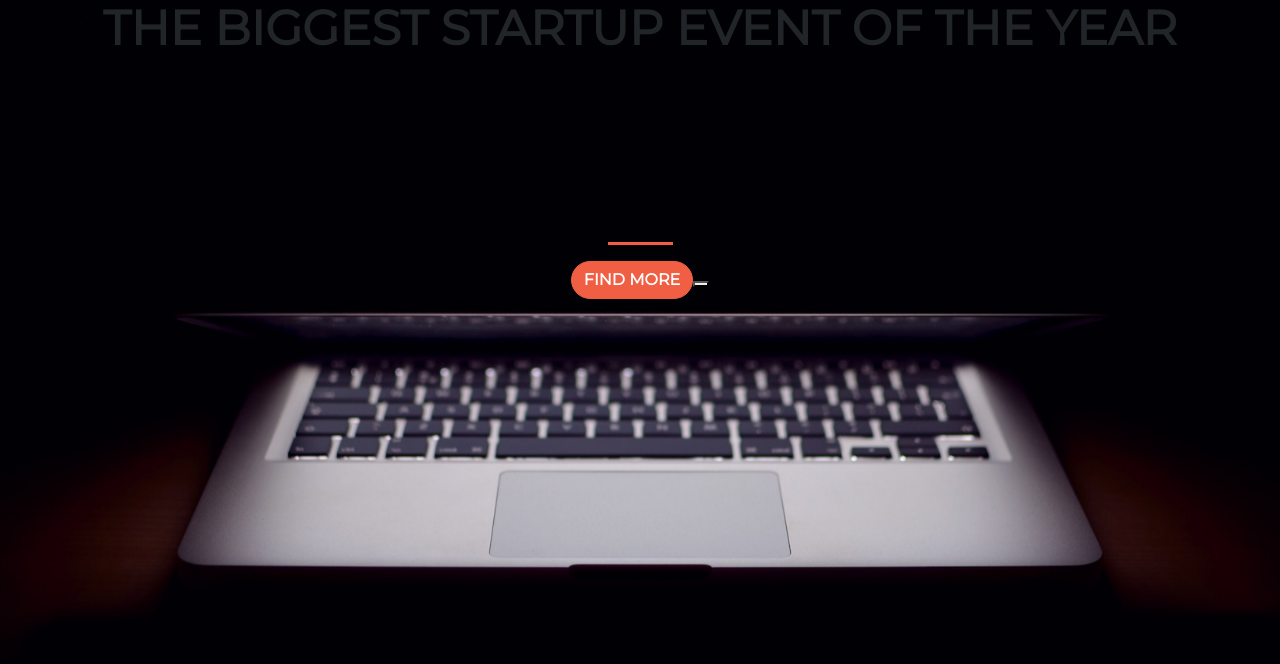
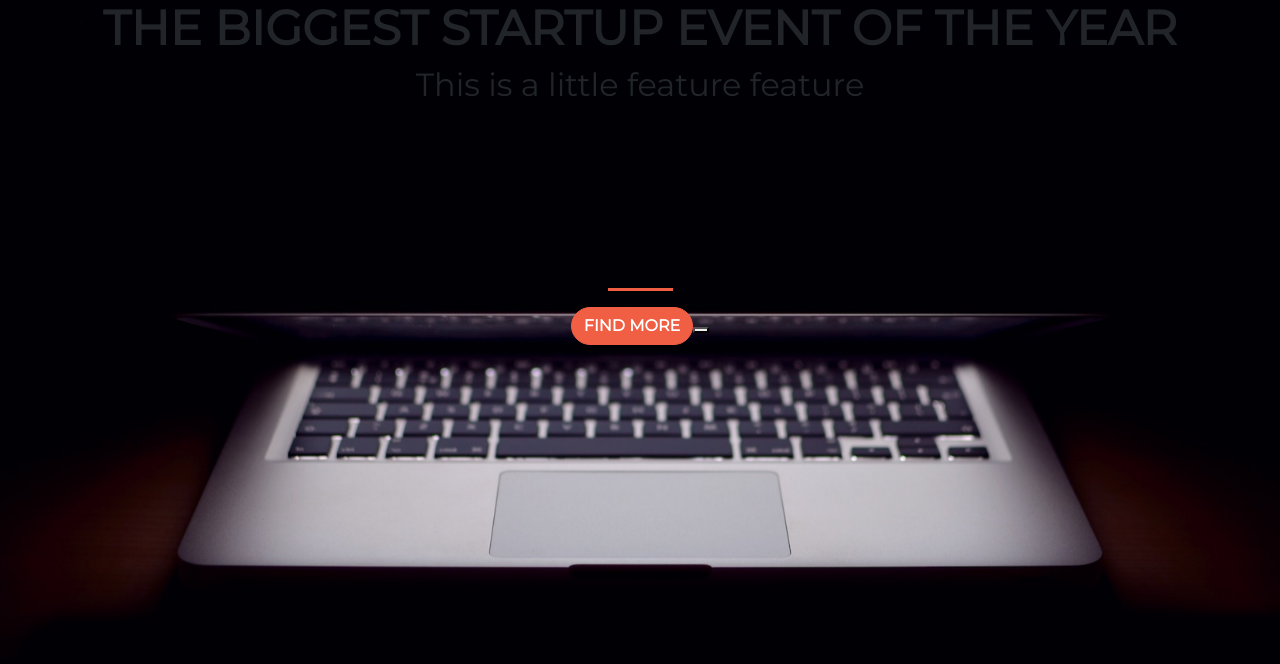
Before and after one commit to banerjo/startup-of-the-year, a plain HTML site: page index.html in a window 1280 px wide. Drawn offline with nearby package versions, Linux system fonts and the light colour scheme.

Commit message:
adding text

```diff
--- a/index.html
+++ b/index.html
@@ -17,6 +17,8 @@
       <div class="row">
         <header class="text-center col-12">
           <h1 class="text-uppercase"><strong>The biggest startup event of the year</strong></h1>
+          <h2> This is a little feature feature</h2>
+
         </header>
 
         <div class="buffer col-12">  </div>
```
